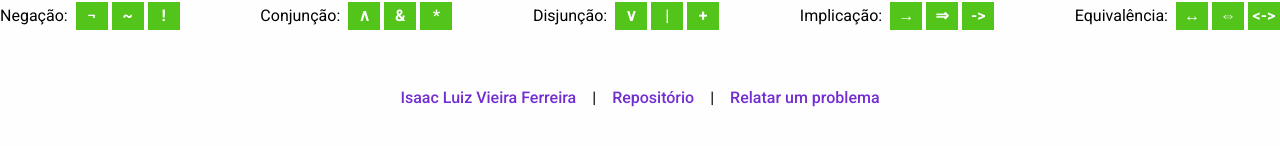
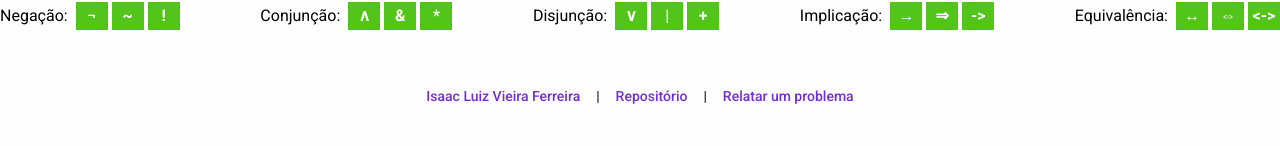
Before and after one commit to zaclummys/tabela-verdade, a Gatsby site: page / in a window 1280 px wide. Shown: the part 254-400 px from the top of the page. Built offline with nearby package versions, Linux system fonts and the light colour scheme; Gatsby itself is replaced by a stand-in of ours.

Commit message:
Make the footer text smaller

```diff
--- a/src/components/footer/footer.js
+++ b/src/components/footer/footer.js
@@ -8,9 +8,9 @@ const links = {
     repositoryReportProblem: 'https://github.com/zaclummys/tabela-verdade/issues/new',
 };
 
-export default function Footer() {
+export default function Footer () {
     return (
-        <footer className="my-8 text-center">
+        <footer className="my-8 text-center text-sm">
             <Link url={links.linkedIn}>Isaac Luiz Vieira Ferreira</Link>
             <span>|</span>
             <Link url={links.repository}>Repositório</Link>
```
